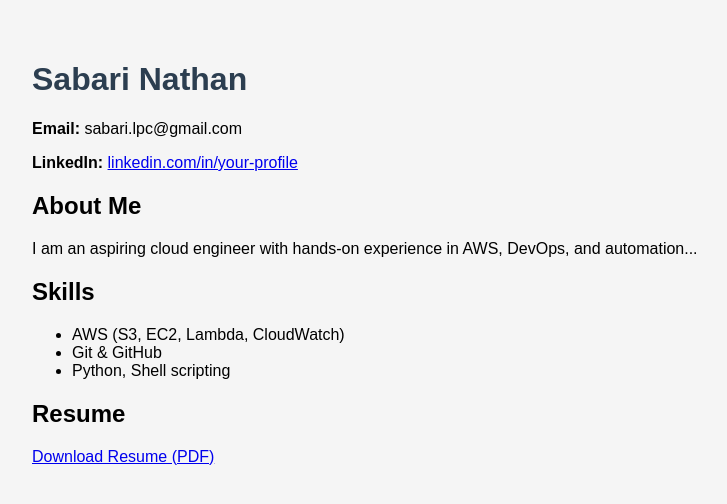
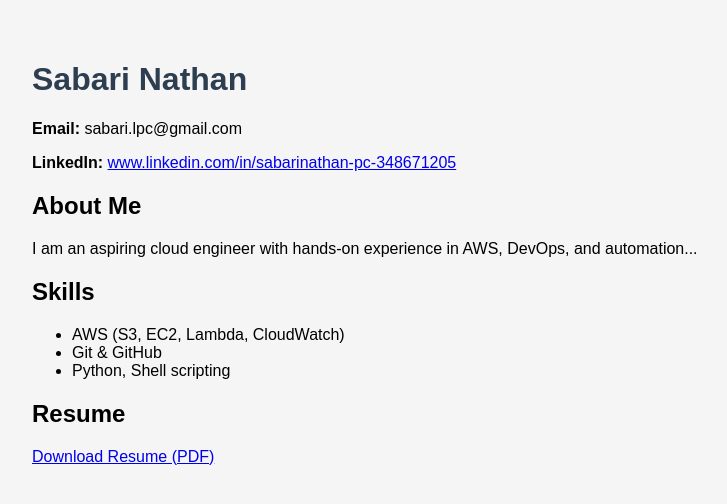
Before and after one commit to Sabz-pc/sample-web-host, a plain HTML site: page index.html in a window 1280 px wide. Shown: the whole page, without its empty margins (8-735 px from the left). Drawn offline with Linux system fonts and the light colour scheme.

Commit message:
new line on linkedin

```diff
--- a/index.html
+++ b/index.html
@@ -13,7 +13,7 @@
 <body>
   <h1>Sabari Nathan</h1>
   <p><strong>Email:</strong> sabari.lpc@gmail.com</p>
-  <p><strong>LinkedIn:</strong> <a href="www.linkedin.com/in/sabarinathan-pc-348671205">linkedin.com/in/your-profile</a></p>
+  <p><strong>LinkedIn:</strong> <a href="www.linkedin.com/in/sabarinathan-pc-348671205">www.linkedin.com/in/sabarinathan-pc-348671205</a></p>
 
   <div class="section">
     <h2>About Me</h2>
```
